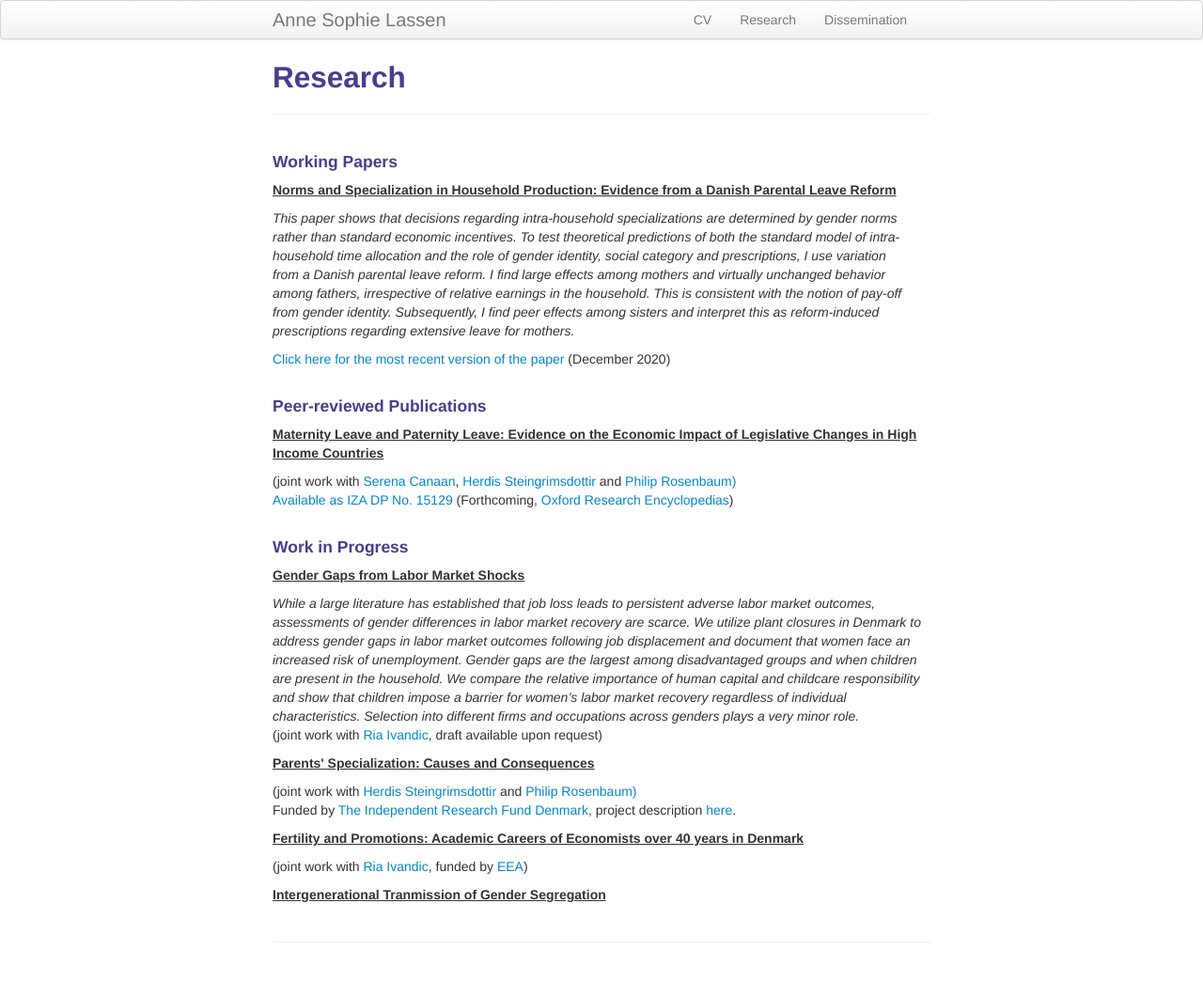
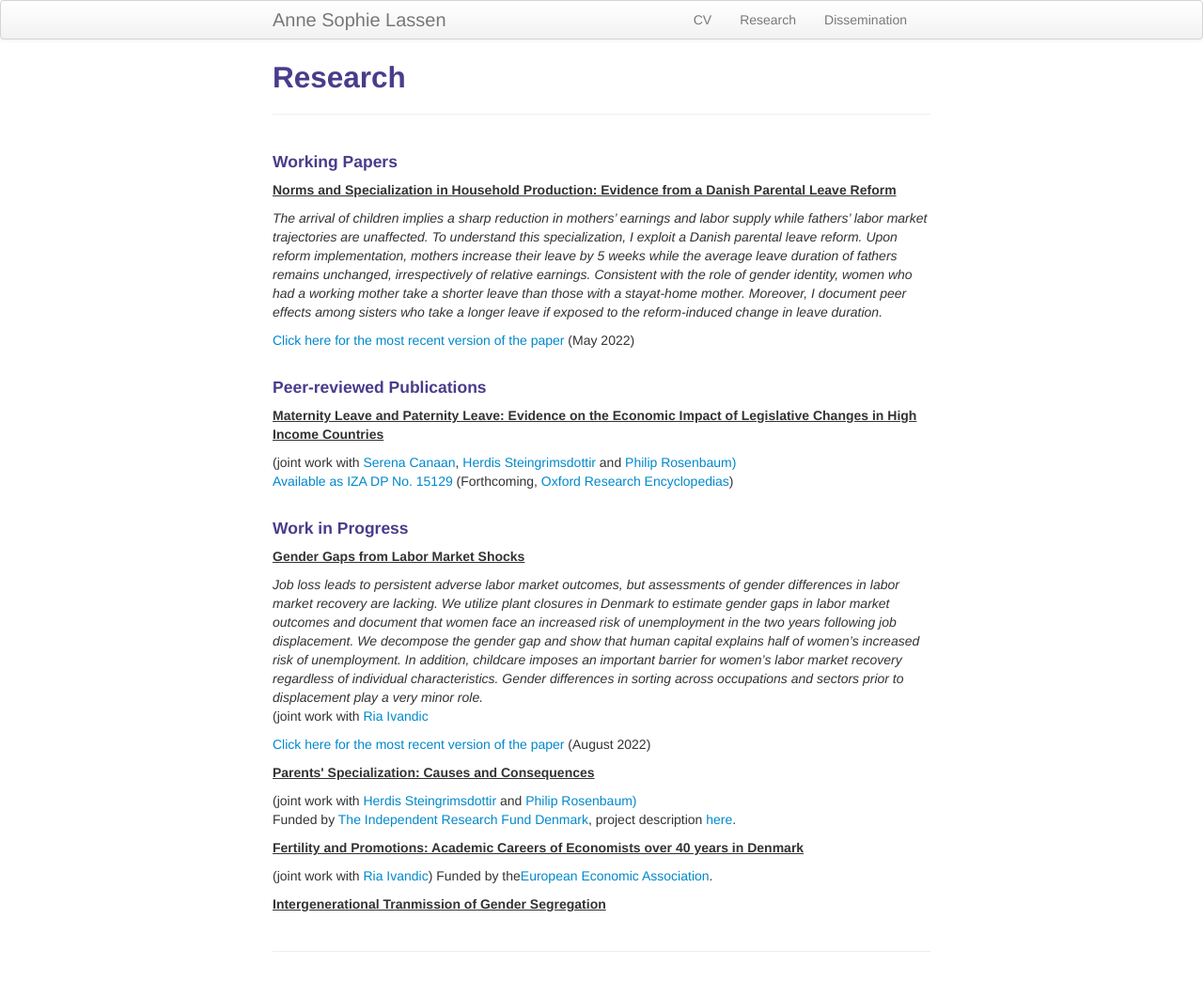
Before and after one commit to annesophielassen/annesophielassen.github.io, a Jekyll site: the page built from pages/research.md, in a window 1280 px wide. Shown: the whole page at 94% size. Built offline with Jekyll 4.4.1, drawn with Linux system fonts in a browser that asks for light colours.

Commit message:
abstract

```diff
--- a/pages/research.md
+++ b/pages/research.md
@@ -6,14 +6,11 @@ description: Anne Sophie Lassen's research
 #### Working Papers
 ##### <u>Norms and Specialization in Household Production: Evidence from a Danish Parental Leave Reform</u>
 
-*This paper shows that decisions regarding intra-household specializations are determined by gender norms rather than standard economic incentives. To test theoretical predictions of both the standard model of intra-household time allocation and the role of gender identity,
-social category and prescriptions, I use variation <br>
-from a Danish parental leave reform.
-I find large effects among mothers and virtually unchanged behavior <br>
-among fathers, irrespective of relative earnings in the household. This is consistent with the notion of pay-off from gender
-identity. Subsequently, I find peer effects among sisters and interpret this as reform-induced prescriptions regarding extensive leave for mothers.*
+*The arrival of children implies a sharp reduction in mothers’ earnings and labor supply while fathers’ labor market trajectories are unaffected. To understand this specialization, I exploit a Danish parental leave reform. Upon reform implementation,
+mothers increase their leave by 5 weeks while the average leave duration of fathers remains unchanged, irrespectively of relative earnings. Consistent with the role of gender identity, women who had a working mother take a shorter leave than those with a stayat-home mother. Moreover, I document peer effects among sisters who take a longer
+leave if exposed to the reform-induced change in leave duration.*
 
-[Click here for the most recent version of the paper]({{ BASE_PATH}}/pages/working_papers/WP_GenderNorms_Lassen.pdf) (December 2020)
+[Click here for the most recent version of the paper]({{ BASE_PATH}}/pages/working_papers/WP_GenderNorms_Lassen.pdf) (May 2022)
 <br>
 <br>
 #### Peer-reviewed Publications
@@ -26,9 +23,13 @@ identity. Subsequently, I find peer effects among sisters and interpret this as
 #### Work in Progress
 ##### <u>Gender Gaps from Labor Market Shocks</u>
 
-*While a large literature has established that job loss leads to persistent adverse labor market outcomes, assessments of gender differences in labor market recovery are scarce. We utilize plant closures in Denmark to address gender gaps in labor market outcomes following
-job displacement and document that women face an increased risk of unemployment. Gender gaps are the largest among disadvantaged groups and when children are present in the household. We compare the relative importance of human capital and childcare responsibility and show that children impose a barrier for women's labor market recovery regardless of individual characteristics. Selection into different firms and occupations across genders plays a very minor role.*
-<br>(joint work with <a href="https://sites.google.com/site/riaivandic/home"> Ria Ivandic</a>, draft available upon request)
+*Job loss leads to persistent adverse labor market outcomes, but assessments of gender differences in labor market recovery are lacking. We utilize plant closures in Denmark to estimate
+gender gaps in labor market outcomes and document that women face an increased risk of unemployment in the two years following job displacement. We decompose the gender gap and
+show that human capital explains half of women’s increased risk of unemployment. In addition, childcare imposes an important barrier for women’s labor market recovery regardless of
+individual characteristics. Gender differences in sorting across occupations and sectors prior to displacement play a very minor role.*
+<br>(joint work with <a href="https://sites.google.com/site/riaivandic/home"> Ria Ivandic</a>
+
+[Click here for the most recent version of the paper]({{ BASE_PATH}}/pages/working_papers/WP_job_loss_gender_gaps.pdf) (August 2022)
 <br>
 
 ##### <u>Parents' Specialization: Causes and Consequences</u>
@@ -36,7 +37,8 @@ job displacement and document that women face an increased risk of unemployment.
 Funded by <a href="https://dff.dk/en/front-page?set_language=en"> The Independent Research Fund Denmark</a>, project description <a href="https://www.cbs.dk/en/research/cbs-research-projects/research-projects-overview/c1a84080-6b6e-48c9-9d05-c0b099d73e06"> here</a>.
 
 ##### <u>Fertility and Promotions: Academic Careers of Economists over 40 years in Denmark</u>
-(joint work with <a href="https://sites.google.com/site/riaivandic/home"> Ria Ivandic</a>, funded by <a href="https://www.eeassoc.org/career-structures-economics">EEA</a>)
+(joint work with <a href="https://sites.google.com/site/riaivandic/home"> Ria Ivandic</a>)
+Funded by the<a href="https://www.eeassoc.org/career-structures-economics">European Economic Association</a>.
 <br>
 ##### <u>Intergenerational Tranmission of Gender Segregation</u>
 
```
Also changed, not shown: pages/dissemination.md (+3 -0 lines).
